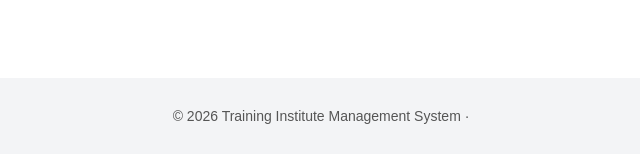
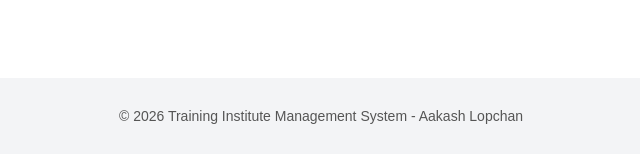
Before and after one commit to aakashlopchan003/6CS056-Workshop, a Laravel app: page /courses in a window 1280 px wide. Shown: the part 646-800 px from the top of the page, without its empty margins (319-959 px from the left). Run offline with Laravel 12, Linux system fonts and the light colour scheme; data that the repository does not hold is empty.

Commit message:
footer text updated

```diff
--- a/resources/views/components/footer.blade.php
+++ b/resources/views/components/footer.blade.php
@@ -1,3 +1,3 @@
 <footer class="footer">
-    <p>&copy; {{ date('Y') }} Training Institute Management System &middot;</p>
+    <p>&copy; {{ date('Y') }} Training Institute Management System - Aakash Lopchan</p>
 </footer>
```
